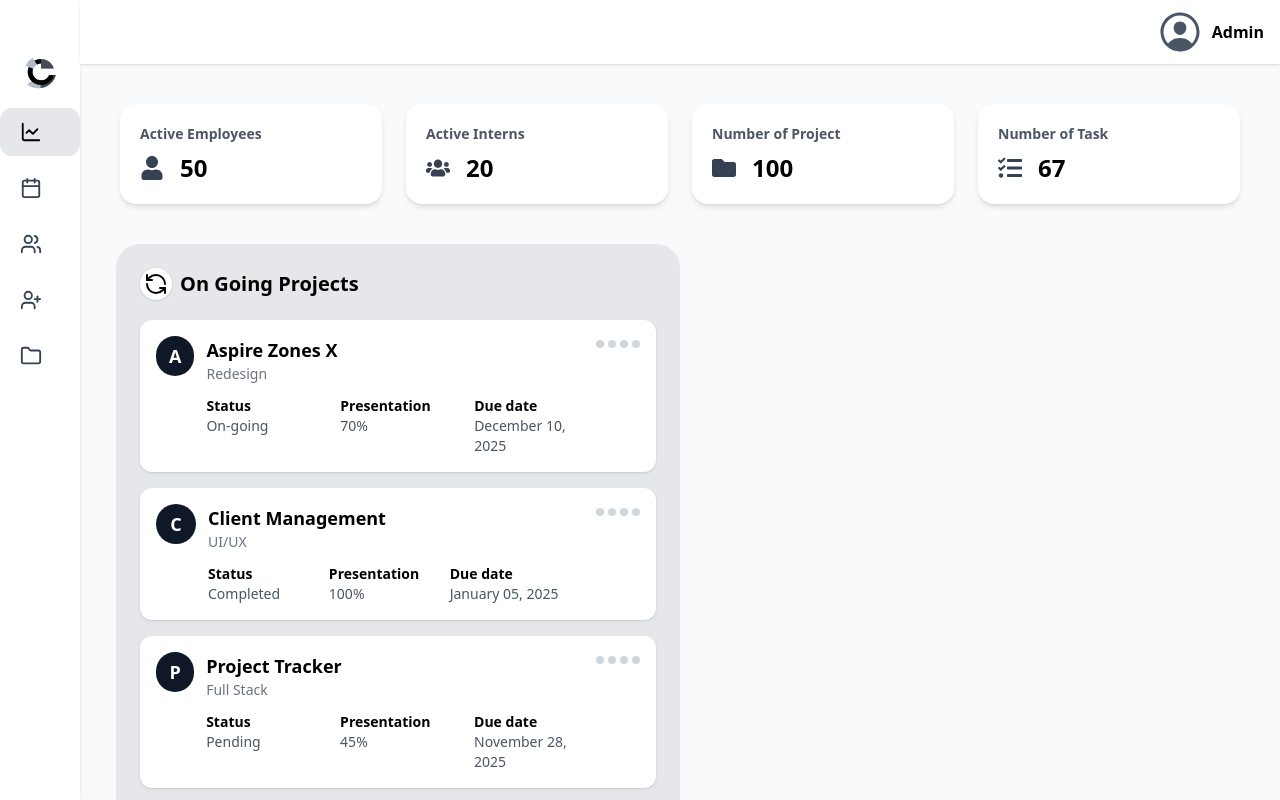
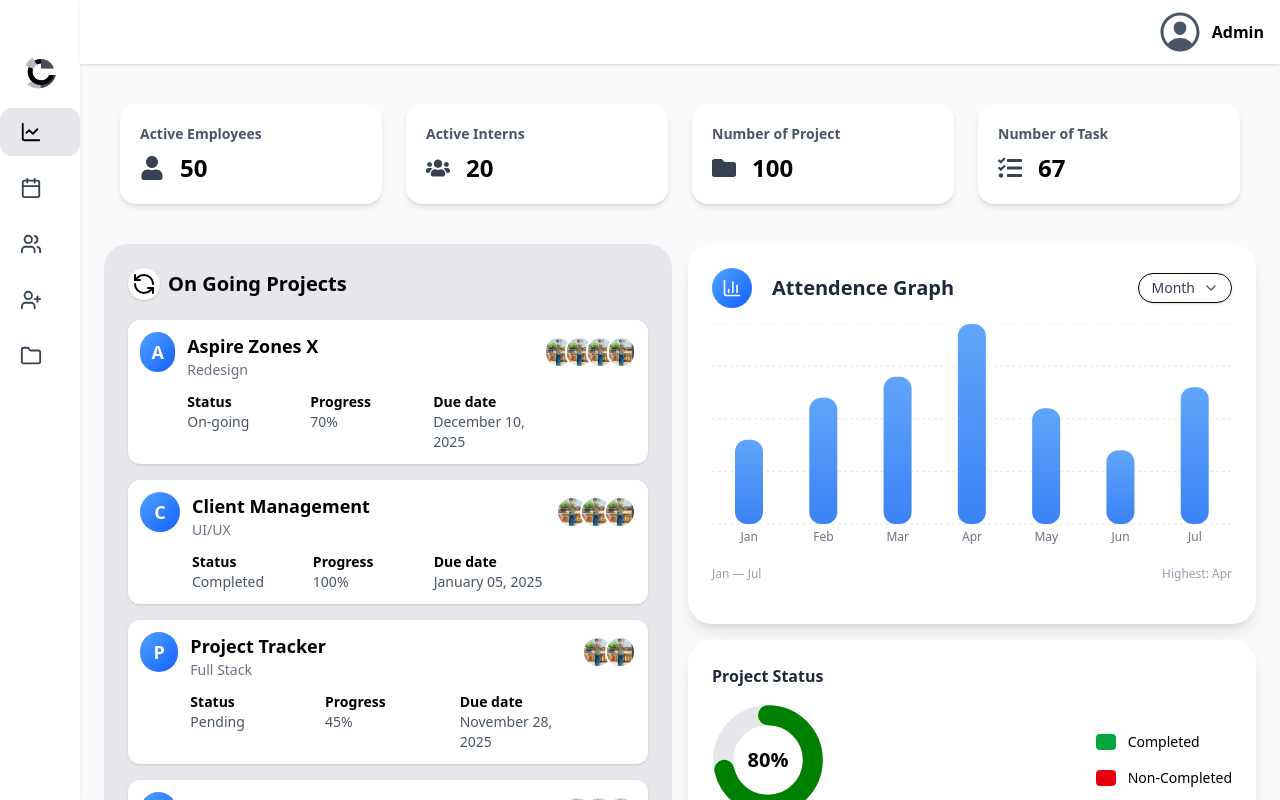
Before and after one commit to praveenkvellinezhi/Admin-Dashboard, a React app: page / in a window 1280 px wide. Shown: the top 800 px of the page. Built offline with nearby package versions, Linux system fonts and the light colour scheme; the HTML template or start-up script is replaced by a standard one.

Commit message:
completed dashboard

```diff
--- a/package.json
+++ b/package.json
@@ -10,11 +10,15 @@
     "preview": "vite preview"
   },
   "dependencies": {
+    "@emotion/react": "^11.14.0",
+    "@emotion/styled": "^11.14.1",
     "@fortawesome/fontawesome-svg-core": "^7.1.0",
     "@fortawesome/free-brands-svg-icons": "^7.1.0",
     "@fortawesome/free-regular-svg-icons": "^7.1.0",
     "@fortawesome/free-solid-svg-icons": "^7.1.0",
     "@fortawesome/react-fontawesome": "^3.1.0",
+    "@mui/material": "^7.3.5",
+    "@mui/x-charts": "^8.20.0",
     "@tailwindcss/vite": "^4.1.17",
     "axios": "^1.13.2",
     "dom": "^0.0.3",
--- a/src/App.jsx
+++ b/src/App.jsx
@@ -2,12 +2,16 @@ import React from "react";
 import AdminLayout from "./Layout/AdminLayout";
 import { Route, Routes } from "react-router-dom";
 import Dashboard from "./Features/Dashboard/Pages/Dashboard";
+import Attendence from "./Features/Employees/Pages/Attendence";
 
 function App() {
   return (
     <Routes>
       <Route element={<AdminLayout />}>
         <Route path="/" element={<Dashboard />} />
+        <Route path="/Attendence" element={<Attendence />} />
+
+
       </Route>
     </Routes>
   );
--- /dev/null
+++ b/src/Features/Dashboard/Components/AttendenceGraph.jsx
@@ -0,0 +1,158 @@
+import React, { useState } from "react";
+import {
+  ResponsiveContainer,
+  BarChart,
+  Bar,
+  XAxis,
+  CartesianGrid,
+  YAxis,
+} from "recharts";
+import { ChevronDown, BarChart3 } from "lucide-react";
+
+// Dropdown options
+const months = ["Month", "Week", "Year"];
+
+// Month dataset
+const monthData = [
+  { name: "Jan", value: 40 },
+  { name: "Feb", value: 60 },
+  { name: "Mar", value: 70 },
+  { name: "Apr", value: 95 },
+  { name: "May", value: 55 },
+  { name: "Jun", value: 35 },
+  { name: "Jul", value: 65 },
+];
+
+// Week dataset
+const weekData = [
+  { name: "Mon", value: 20 },
+  { name: "Tue", value: 45 },
+  { name: "Wed", value: 50 },
+  { name: "Thu", value: 30 },
+  { name: "Fri", value: 70 },
+  { name: "Sat", value: 40 },
+  { name: "Sun", value: 55 },
+];
+
+// Year dataset
+const yearData = [
+  { name: "2021", value: 300 },
+  { name: "2022", value: 400 },
+  { name: "2023", value: 500 },
+  { name: "2024", value: 450 },
+];
+
+export default function AttendenceGraph({ month = "Month" }) {
+  const [open, setOpen] = useState(false);
+  const [selectedMonth, setSelectedMonth] = useState(month);
+
+  // Select chart data based on dropdown
+  const chartData =
+    selectedMonth === "Month"
+      ? monthData
+      : selectedMonth === "Week"
+      ? weekData
+      : yearData;
+
+  return (
+    <div className="w-full  bg-white rounded-3xl shadow-lg p-6 h-[380px]">
+
+      {/* Header */}
+      <div className="flex justify-between items-center mb-4">
+
+        {/* Title & Icon */}
+        <div className="flex items-center gap-3">
+          <div className="w-10 h-10 rounded-full bg-gradient-to-br from-blue-400 to-blue-600
+flex items-center justify-center">
+            <BarChart3 className="w-5 h-5 text-white" />
+          </div>
+
+          <div>
+            <h3 className="font-semibold ml-2 text-xl text-gray-800">
+              Attendence Graph
+            </h3>
+
+          </div>
+        </div>
+
+        {/* Dropdown */}
+        <div className="relative">
+          <button
+            className="flex items-center gap-2 border px-3 py-1 rounded-full bg-white shadow-sm"
+            onClick={() => setOpen(!open)}
+          >
+            <span className="text-sm text-gray-700">{selectedMonth}</span>
+            <ChevronDown className="w-4 h-4 text-gray-600" />
+          </button>
+
+          {open && (
+            <div className="absolute right-0 mt-2 w-28 bg-white rounded-xl shadow-lg border z-50">
+              {months.map((m, index) => (
+                <button
+                  key={index}
+                  className="block w-full text-left px-3 py-2 text-sm hover:bg-gray-100"
+                  onClick={() => {
+                    setSelectedMonth(m);
+                    setOpen(false);
+                  }}
+                >
+                  {m}
+                </button>
+              ))}
+            </div>
+          )}
+        </div>
+      </div>
+
+      {/* Chart */}
+      <div className="w-full h-[230px]">
+        <ResponsiveContainer width="100%" height="100%">
+          <BarChart
+            data={chartData}
+            barCategoryGap="20%"
+            margin={{ top: 0, right: 0, left: 0, bottom: 0 }}
+          >
+            <CartesianGrid vertical={false} strokeDasharray="3 3" stroke="#e5e7eb" />
+
+            {/* Bars start at bottom */}
+            <YAxis domain={[0, "dataMax"]} hide />
+
+            <XAxis
+              dataKey="name"
+              axisLine={false}
+              tickLine={false}
+              tick={{ fill: "#6b7280", fontSize: 12 }}
+            />
+
+            {/* Gradient colors */}
+            <defs>
+              <linearGradient id="blueGradient" x1="0" y1="0" x2="0" y2="1">
+                <stop offset="0%" stopColor="#60a5fa" />
+                <stop offset="100%" stopColor="#3b82f6" />
+              </linearGradient>
+            </defs>
+
+            <Bar
+              dataKey="value"
+              fill="url(#blueGradient)"
+              radius={[12, 12, 12, 12]}
+              barSize={28}
+            />
+          </BarChart>
+        </ResponsiveContainer>
+      </div>
+
+      {/* Footer */}
+      <div className="flex justify-between text-xs text-gray-400 mt-3">
+        <span>
+          {selectedMonth === "Month"
+            ? "Jan — Jul"
+            : selectedMonth === "Week"
+            ? "Mon — Sun"
+            : "2021 — 2024"}
+        </span>
+        <span>Highest: Apr</span>
+      </div>
+    </div>
+  );
+}
--- a/src/Features/Dashboard/Components/OngoingProjects.jsx
+++ b/src/Features/Dashboard/Components/OngoingProjects.jsx
@@ -1,5 +1,13 @@
 import React from "react";
 import { RefreshCcw } from "lucide-react";
+
+// Import your local profile image
+import profile from "../../../assets/Images/profile.jpg";
+
+// If you have more images, import them like:
+// import user2 from "../../../assets/Images/user2.jpg";
+// import user3 from "../../../assets/Images/user3.jpg";
+// For now, I will reuse the same profile picture.
 
 function OngoingProjects() {
   const projects = [
@@ -9,6 +17,12 @@ function OngoingProjects() {
       status: "On-going",
       progress: 70,
       due: "December 10, 2025",
+      employees: [
+        profile,
+        profile,
+        profile,
+        profile,
+      ],
     },
     {
       title: "Client Management",
@@ -16,6 +30,11 @@ function OngoingProjects() {
       status: "Completed",
       progress: 100,
       due: "January 05, 2025",
+      employees: [
+        profile,
+        profile,
+        profile,
+      ],
     },
     {
       title: "Project Tracker",
@@ -23,6 +42,10 @@ function OngoingProjects() {
       status: "Pending",
       progress: 45,
       due: "November 28, 2025",
+      employees: [
+        profile,
+        profile,
+      ],
     },
     {
       title: "Inventory System",
@@ -30,11 +53,16 @@ function OngoingProjects() {
       status: "On-going",
       progress: 60,
       due: "December 20, 2025",
+      employees: [
+        profile,
+        profile,
+        profile,
+      ],
     },
   ];
 
   return (
-    <div className="bg-gray-200 rounded-3xl p-6 w-full ml-3">
+    <div className="bg-gray-200 rounded-3xl p-6 w-full">
       {/* Section Header */}
       <div className="flex items-center mb-5">
         <div className="bg-white rounded-4xl w-8 h-8 flex items-center justify-center shadow-sm">
@@ -49,12 +77,12 @@ function OngoingProjects() {
         {projects.map((p, index) => (
           <div
             key={index}
-            className="bg-white rounded-xl p-4 flex items-start justify-between shadow-sm"
+            className="bg-white rounded-xl p-3 flex items-start justify-between shadow-sm"
           >
             {/* LEFT SECTION */}
             <div className="flex items-start gap-3">
               {/* Icon with First Letter */}
-              <div className="w-10 h-10 rounded-full bg-gray-900 text-white flex items-center justify-center text-lg font-semibold">
+              <div className="w-10 h-10 rounded-full bg-gradient-to-br from-blue-400 to-blue-600 text-white flex items-center justify-center text-lg font-semibold">
                 {p.title.charAt(0)}
               </div>
 
@@ -70,7 +98,7 @@ function OngoingProjects() {
                     <p className="text-gray-600">{p.status}</p>
                   </div>
                   <div>
-                    <p className="font-semibold">Presentation</p>
+                    <p className="font-semibold">Progress</p>
                     <p className="text-gray-600">{p.progress}%</p>
                   </div>
                   <div>
@@ -81,12 +109,16 @@ function OngoingProjects() {
               </div>
             </div>
 
-            {/* RIGHT — Grey Dots */}
-            <div className="flex space-x-1 mt-1">
-              <span className="w-2 h-2 bg-gray-300 rounded-full"></span>
-              <span className="w-2 h-2 bg-gray-300 rounded-full"></span>
-              <span className="w-2 h-2 bg-gray-300 rounded-full"></span>
-              <span className="w-2 h-2 bg-gray-300 rounded-full"></span>
+            {/* RIGHT — Employee Avatars */}
+            <div className="flex -space-x-2 mt-1">
+              {p.employees?.slice(0, 4).map((img, i) => (
+                <img
+                  key={i}
+                  src={img}
+                  className="w-8 h-8 rounded-full border-2 border-white object-cover"
+                  alt="employee"
+                />
+              ))}
             </div>
           </div>
         ))}
--- /dev/null
+++ b/src/Features/Dashboard/Components/ProjectStatus.jsx
@@ -0,0 +1,60 @@
+import React from "react";
+
+export default function ProjectStatus({ completed = 80 }) {
+  return (
+    <div className="bg-white rounded-3xl shadow-lg p-6 w-full">
+      <h3 className="font-semibold text-gray-800 mb-4">Project Status</h3>
+
+      <div className="flex items-center justify-between">
+
+        {/* Donut Chart */}
+        <div className="relative w-28 h-28">
+          {/* Background Circle */}
+          <svg className="w-full h-full">
+            <circle
+              cx="50%"
+              cy="50%"
+              r="40%"
+              stroke="#e5e7eb"
+              strokeWidth="20"
+              fill="transparent"
+            />
+          </svg>
+
+          {/* Green Progress */}
+          <svg className="w-full h-full absolute top-0 left-0 rotate-[-90deg]">
+            <circle
+              cx="50%"
+              cy="50%"
+              r="40%"
+              stroke="green"
+              strokeWidth="20"
+              fill="transparent"
+              strokeDasharray="251"
+              strokeDashoffset={251 - (251 * completed) / 100}
+              strokeLinecap="round"
+            />
+          </svg>
+
+          {/* Inner Text */}
+          <div className="absolute inset-0 flex items-center justify-center text-xl font-bold text-black">
+            {completed}%
+          </div>
+        </div>
+
+        {/* Legend */}
+        <div className="flex flex-col gap-4">
+          <div className="flex items-center gap-3">
+            <span className="w-5 h-4 bg-green-600 rounded"></span>
+            <span className="text-sm font-medium">Completed</span>
+          </div>
+
+          <div className="flex items-center gap-3">
+            <span className="w-5 h-4 bg-red-600 rounded"></span>
+            <span className="text-sm font-medium">Non-Completed</span>
+          </div>
+        </div>
+      </div>
+    </div>
+  );
+}
--- a/src/Features/Dashboard/Pages/Dashboard.jsx
+++ b/src/Features/Dashboard/Pages/Dashboard.jsx
@@ -1,20 +1,27 @@
 import React from "react";
 import OngoingProjects from "../Components/OngoingProjects";
 import StatCard from "../Components/StatCard";
+import AttendenceGraph from "../Components/AttendenceGraph";
+import ProjectStatus from "../Components/ProjectStatus";
 
 export default function Dashboard() {
   return (
+    <div className="space-y-6">
 
-      <div className="space-y-6">
-        <StatCard />
+      <StatCard />
 
+      <div className="grid grid-cols-1 md:grid-cols-2 gap-4 w-full">
 
-        <div className="grid grid-cols-1 md:grid-cols-2 gap-6 w-full">
-           <OngoingProjects />
+        {/* Left Column */}
+        <OngoingProjects />
 
-
+        {/* Right Column */}
+        <div className="flex flex-col gap-4">
+          <AttendenceGraph month="Month" />
+          <ProjectStatus completed={80} />
         </div>
 
+      </div>
     </div>
   );
 }
--- /dev/null
+++ b/src/Features/Employees/Pages/Attendence.jsx
@@ -0,0 +1,9 @@
+import React from 'react'
+
+export default function Attendence() {
+  return (
+    <div>
+
+    </div>
+  )
+}
```
Also changed, not shown: src/assets/Images/profile.jpg (added), 1 other file (tests, documents, lock files or other folders).
